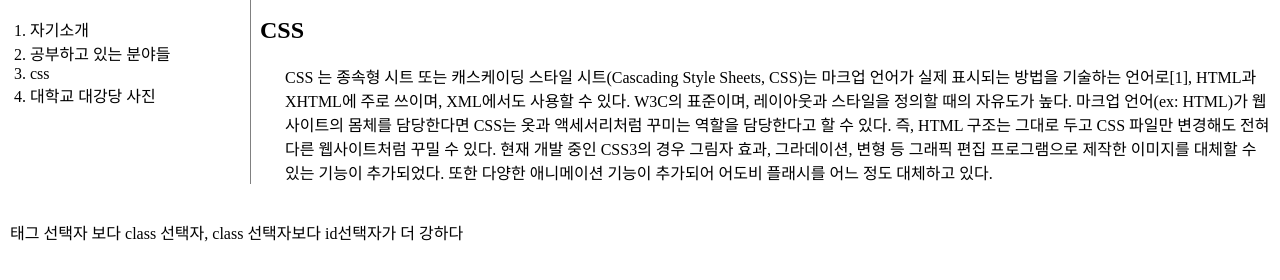
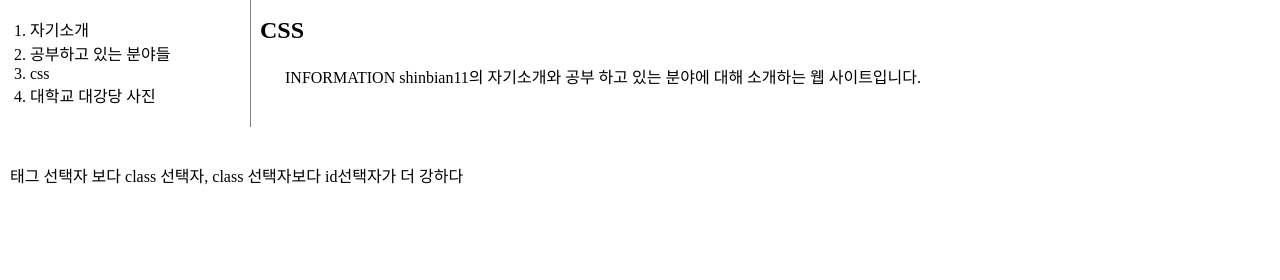
Before and after one commit to shinbian11/Atom_Web, a plain HTML site: page index.html in a window 1280 px wide. Shown: the part 98-378 px from the top of the page. Drawn offline with Linux system fonts and the light colour scheme.

Commit message:
Update index.html

```diff
--- a/index.html
+++ b/index.html
@@ -60,11 +60,8 @@
       </ol>
       <div>
         <h2>CSS</h2>
-        <div  id ="article"><a href = "https://ko.wikipedia.org/wiki/CSS" >CSS</a>
-        는 종속형 시트 또는 캐스케이딩 스타일 시트(Cascading Style Sheets, CSS)는 마크업 언어가 실제 표시되는 방법을 기술하는 언어로[1],
-        HTML과 XHTML에 주로 쓰이며, XML에서도 사용할 수 있다. W3C의 표준이며, 레이아웃과 스타일을 정의할 때의 자유도가 높다.
-        마크업 언어(ex: HTML)가 웹사이트의 몸체를 담당한다면 CSS는 옷과 액세서리처럼 꾸미는 역할을 담당한다고 할 수 있다. 즉, HTML 구조는 그대로 두고 CSS 파일만 변경해도 전혀 다른 웹사이트처럼 꾸밀 수 있다.
-        현재 개발 중인 CSS3의 경우 그림자 효과, 그라데이션, 변형 등 그래픽 편집 프로그램으로 제작한 이미지를 대체할 수 있는 기능이 추가되었다. 또한 다양한 애니메이션 기능이 추가되어 어도비 플래시를 어느 정도 대체하고 있다.
+        <div  id ="article"><a href = "https://ko.wikipedia.org/wiki/CSS" >INFORMATION</a>
+          shinbian11의 자기소개와 공부 하고 있는 분야에 대해 소개하는 웹 사이트입니다.
         </div>
       </div>
   </div>
```
